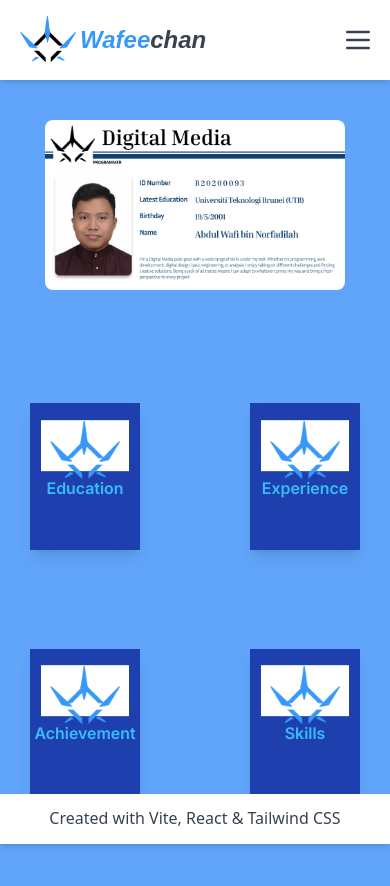
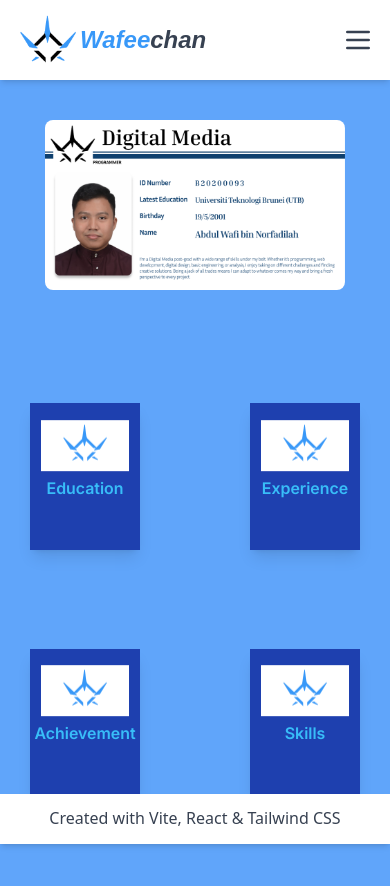
Before and after one commit to Wafeechan/website-portfolio-jsx, a React (Vite) app: page /website-portfolio-jsx/about in a window 390 px wide. Shown: the top 886 px of the page. Built offline with nearby package versions, Linux system fonts and the light colour scheme; a web font is replaced by a local one.

Commit message:
Update components.css

```diff
--- a/src/webpages/components.css
+++ b/src/webpages/components.css
@@ -40,5 +40,5 @@
 }
 
 .logo-book{
-    @apply top-[22%] left-1/2 -translate-x-1/2 -translate-y-1/4 w-[80px] h-auto;
+    @apply top-[22%] left-1/2 -translate-x-1/2 -translate-y-1/4 sm:w-[80px] w-[50px] h-auto;
 }
```
